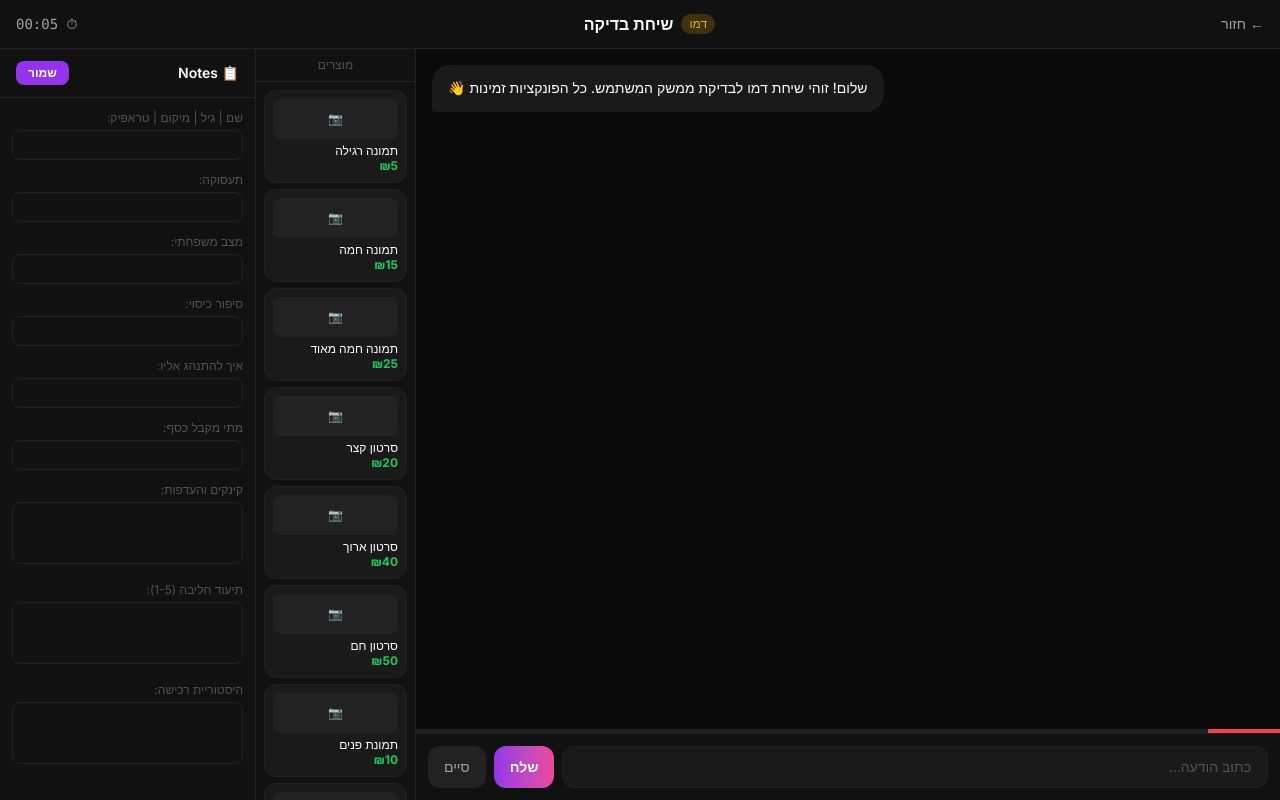
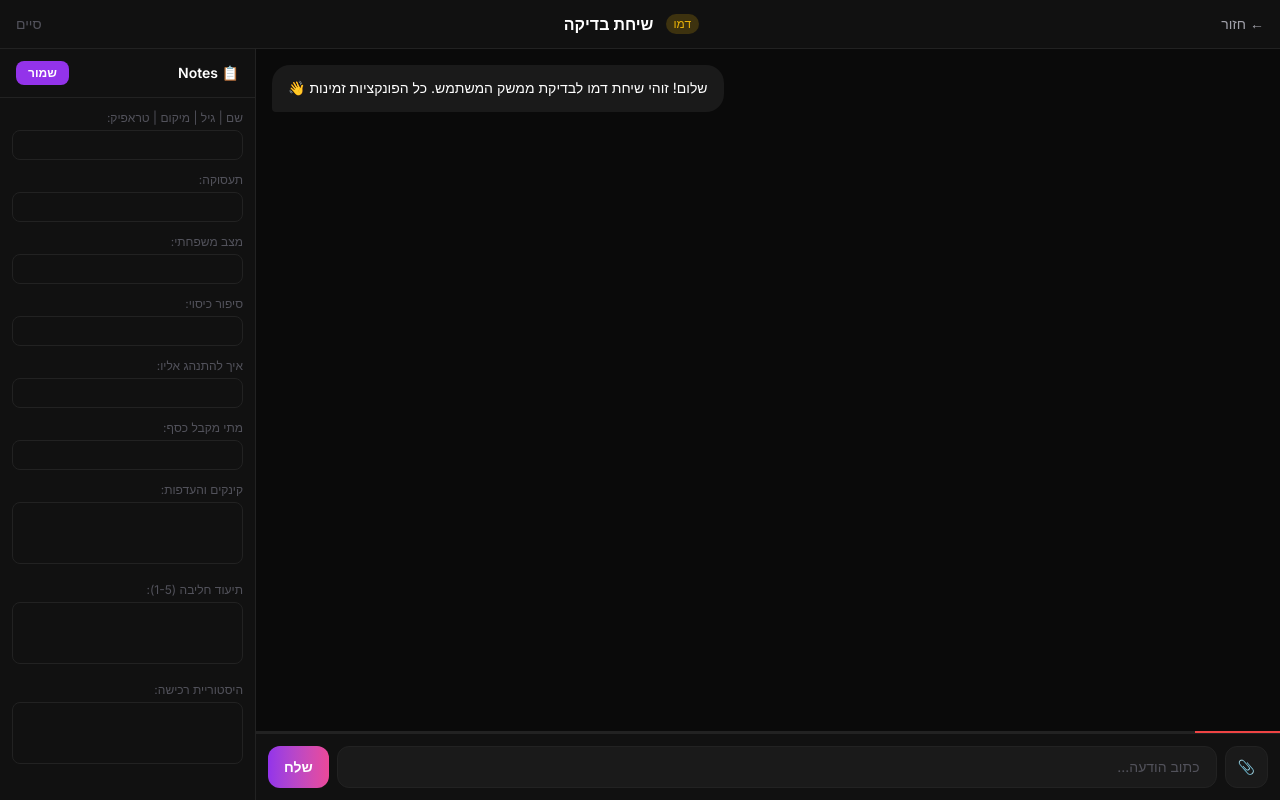
Before and after one commit to chatrecruitment-byte/Samilator, a Next.js app: page /chat/demo in a window 1280 px wide. Built offline with nearby package versions, Linux system fonts and the light colour scheme.

Commit message:
feat: products popup, notes on right, cleaner chat layout

```diff
--- a/app/chat/[sessionId]/page.tsx
+++ b/app/chat/[sessionId]/page.tsx
@@ -17,14 +17,13 @@ export default function ChatPage() {
   const [silenceProgress, setSilenceProgress] = useState(0)
   const [skillName, setSkillName] = useState('')
   const [skillId, setSkillId] = useState('')
-  const [elapsed, setElapsed] = useState(0)
+  const [showProducts, setShowProducts] = useState(false)
   const [showEndModal, setShowEndModal] = useState(false)
   const [ending, setEnding] = useState(false)
   const [silenceTimeout, setSilenceTimeout] = useState(60)
   const [totalRevenue, setTotalRevenue] = useState(0)
   const messagesEndRef = useRef<HTMLDivElement>(null)
   const silenceStartRef = useRef<number>(Date.now())
-  const startTimeRef = useRef<number>(Date.now())
 
   useEffect(() => {
     async function load() {
@@ -32,7 +31,6 @@ export default function ChatPage() {
       const { data: session } = await supabase.from('sessions').select('skill_name, skill_id').eq('id', sessionId).single()
       setSkillName(session?.skill_name || '')
       setSkillId(session?.skill_id || '')
-
       const res = await fetch('/api/admin/settings')
       const data = await res.json()
       const timeout = data.settings?.find((s: { key: string; value: string }) => s.key === 'silence_timeout_seconds')?.value
@@ -40,11 +38,6 @@ export default function ChatPage() {
     }
     load()
   }, [sessionId])
-
-  useEffect(() => {
-    const timer = setInterval(() => setElapsed(Math.floor((Date.now() - startTimeRef.current) / 1000)), 1000)
-    return () => clearInterval(timer)
-  }, [])
 
   const resetSilence = useCallback(() => {
     silenceStartRef.current = Date.now()
@@ -54,9 +47,7 @@ export default function ChatPage() {
   const handleSilence = useCallback(async () => {
     const res = await fetch(`/api/sessions/${sessionId}/silence`, { method: 'POST' })
     const data = await res.json()
-    if (data.reply) {
-      setMessages(prev => [...prev, { id: Date.now().toString(), role: 'assistant', content: data.reply }])
-    }
+    if (data.reply) setMessages(prev => [...prev, { id: Date.now().toString(), role: 'assistant', content: data.reply }])
     resetSilence()
   }, [sessionId, resetSilence])
 
@@ -73,8 +64,6 @@ export default function ChatPage() {
     messagesEndRef.current?.scrollIntoView({ behavior: 'smooth' })
   }, [messages, isTyping])
 
-  const formatTime = (s: number) => `${Math.floor(s / 60).toString().padStart(2, '0')}:${(s % 60).toString().padStart(2, '0')}`
-
   async function sendMessage() {
     if (!input.trim() || isTyping) return
     const text = input.trim()
@@ -82,16 +71,13 @@ export default function ChatPage() {
     resetSilence()
     setMessages(prev => [...prev, { id: Date.now().toString(), role: 'user', content: text }])
     setIsTyping(true)
-
     const res = await fetch(`/api/sessions/${sessionId}/message`, {
-      method: 'POST',
-      headers: { 'Content-Type': 'application/json' },
+      method: 'POST', headers: { 'Content-Type': 'application/json' },
       body: JSON.stringify({ content: text }),
     })
     const data = await res.json()
     setIsTyping(false)
     resetSilence()
-
     if (data.reply) setMessages(prev => [...prev, { id: (Date.now() + 1).toString(), role: 'assistant', content: data.reply }])
     if (data.purchase) {
       setMessages(prev => [...prev, { id: (Date.now() + 2).toString(), role: 'purchase', content: '', purchase: data.purchase }])
@@ -102,17 +88,16 @@ export default function ChatPage() {
 
   async function sendProduct(productId: number) {
     if (isTyping) return
+    setShowProducts(false)
     resetSilence()
     setIsTyping(true)
     const res = await fetch(`/api/sessions/${sessionId}/product`, {
-      method: 'POST',
-      headers: { 'Content-Type': 'application/json' },
+      method: 'POST', headers: { 'Content-Type': 'application/json' },
       body: JSON.stringify({ product_id: productId }),
     })
     const data = await res.json()
     setIsTyping(false)
     resetSilence()
-
     const product = PRODUCTS.find(p => p.id === productId)
     if (product) setMessages(prev => [...prev, { id: Date.now().toString(), role: 'user', content: `שלחתי לך הצעה: ${product.name} במחיר ₪${product.price}` }])
     if (data.reply) setMessages(prev => [...prev, { id: (Date.now() + 1).toString(), role: 'assistant', content: data.reply }])
@@ -133,31 +118,16 @@ export default function ChatPage() {
       {/* Header */}
       <div className="flex items-center justify-between px-4 py-3 bg-bg-secondary border-b border-bg-hover shrink-0">
         <button onClick={() => router.push('/dashboard')} className="text-text-secondary hover:text-text-primary transition-colors text-sm">← חזור</button>
-        <div className="flex items-center gap-4">
+        <div className="flex items-center gap-3">
           <span className="text-text-primary font-semibold">{skillName}</span>
           {totalRevenue > 0 && (
             <span className="bg-accent-green/20 text-accent-green text-xs font-bold px-2.5 py-1 rounded-full">₪{totalRevenue}</span>
           )}
         </div>
-        <span className="text-text-secondary text-sm font-mono">⏱ {formatTime(elapsed)}</span>
+        <button onClick={() => setShowEndModal(true)} className="text-text-muted hover:text-accent-red text-sm transition-colors">סיים</button>
       </div>
 
       <div className="flex flex-1 overflow-hidden">
-
-        {/* LEFT — Products panel */}
-        <div className="w-40 bg-bg-secondary border-l border-bg-hover overflow-y-auto flex flex-col shrink-0">
-          <p className="text-text-muted text-xs font-medium text-center py-2 border-b border-bg-hover">מוצרים</p>
-          <div className="flex flex-col gap-1.5 p-2">
-            {PRODUCTS.map(product => (
-              <button key={product.id} onClick={() => sendProduct(product.id)} disabled={isTyping}
-                className="bg-bg-card hover:bg-bg-hover border border-bg-hover rounded-xl p-2 text-right transition-colors disabled:opacity-50 w-full">
-                <div className="w-full h-10 bg-bg-hover rounded-lg mb-1 flex items-center justify-center text-text-muted text-xs">📷</div>
-                <p className="text-text-primary text-xs font-medium leading-tight truncate">{product.name}</p>
-                <p className="text-accent-green text-xs font-bold">₪{product.price}</p>
-              </button>
-            ))}
-          </div>
-        </div>
 
         {/* CENTER — Chat */}
         <div className="flex-1 flex flex-col overflow-hidden min-w-0">
@@ -196,28 +166,56 @@ export default function ChatPage() {
           </div>
 
           {/* Silence bar */}
-          <div className="h-1 bg-bg-hover shrink-0">
+          <div className="h-0.5 bg-bg-hover shrink-0">
             <div className="h-full bg-accent-red transition-all duration-500" style={{ width: `${silenceProgress}%` }} />
           </div>
 
           {/* Input */}
-          <div className="flex gap-2 p-3 bg-bg-secondary border-t border-bg-hover shrink-0">
-            <input value={input} onChange={e => setInput(e.target.value)}
-              onKeyDown={e => e.key === 'Enter' && sendMessage()}
-              placeholder="כתוב הודעה..."
-              className="flex-1 bg-bg-card border border-bg-hover rounded-xl px-4 py-2.5 text-text-primary placeholder-text-muted focus:outline-none focus:border-accent-purple text-sm" />
-            <button onClick={sendMessage} disabled={isTyping}
-              className="bg-gradient-to-r from-accent-purple to-accent-pink text-white px-4 py-2.5 rounded-xl hover:opacity-90 disabled:opacity-50 transition-opacity text-sm font-semibold">שלח</button>
-            <button onClick={() => setShowEndModal(true)}
-              className="bg-bg-hover text-text-secondary px-4 py-2.5 rounded-xl hover:bg-bg-card transition-colors text-sm">סיים</button>
+          <div className="relative p-3 bg-bg-secondary border-t border-bg-hover shrink-0">
+            <AnimatePresence>
+              {showProducts && (
+                <motion.div
+                  initial={{ opacity: 0, y: 10 }} animate={{ opacity: 1, y: 0 }} exit={{ opacity: 0, y: 10 }}
+                  className="absolute bottom-full left-3 right-3 mb-2 bg-bg-card border border-bg-hover rounded-2xl p-3 shadow-2xl z-10">
+                  <div className="flex items-center justify-between mb-3">
+                    <span className="text-text-primary font-semibold text-sm">שלח מוצר</span>
+                    <button onClick={() => setShowProducts(false)} className="text-text-muted hover:text-text-primary text-lg leading-none">×</button>
+                  </div>
+                  <div className="grid grid-cols-3 gap-2 max-h-64 overflow-y-auto">
+                    {PRODUCTS.map(product => (
+                      <button key={product.id} onClick={() => sendProduct(product.id)} disabled={isTyping}
+                        className="bg-bg-secondary hover:bg-bg-hover border border-bg-hover rounded-xl p-2 text-right transition-colors disabled:opacity-50">
+                        <div className="w-full h-12 bg-bg-hover rounded-lg mb-1.5 flex items-center justify-center text-lg">📷</div>
+                        <p className="text-text-primary text-xs font-medium leading-tight">{product.name}</p>
+                        <p className="text-accent-green text-xs font-bold">₪{product.price}</p>
+                      </button>
+                    ))}
+                  </div>
+                </motion.div>
+              )}
+            </AnimatePresence>
+
+            <div className="flex gap-2">
+              <button onClick={() => setShowProducts(!showProducts)}
+                className={`px-3 py-2.5 rounded-xl border transition-colors text-sm ${showProducts ? 'bg-accent-purple/20 border-accent-purple text-accent-purple' : 'bg-bg-card border-bg-hover text-text-secondary hover:text-text-primary'}`}>
+                📎
+              </button>
+              <input value={input} onChange={e => setInput(e.target.value)}
+                onKeyDown={e => e.key === 'Enter' && sendMessage()}
+                placeholder="כתוב הודעה..."
+                className="flex-1 bg-bg-card border border-bg-hover rounded-xl px-4 py-2.5 text-text-primary placeholder-text-muted focus:outline-none focus:border-accent-purple text-sm" />
+              <button onClick={sendMessage} disabled={isTyping}
+                className="bg-gradient-to-r from-accent-purple to-accent-pink text-white px-4 py-2.5 rounded-xl hover:opacity-90 disabled:opacity-50 transition-opacity text-sm font-semibold">
+                שלח
+              </button>
+            </div>
           </div>
         </div>
 
-        {/* RIGHT — Notes panel */}
+        {/* RIGHT — Notes */}
         <div className="w-64 bg-bg-secondary border-r border-bg-hover flex flex-col shrink-0 overflow-hidden">
           {skillId && <SkillNotes skillId={skillId} />}
         </div>
-
       </div>
 
       {/* End modal */}
--- a/app/chat/demo/page.tsx
+++ b/app/chat/demo/page.tsx
@@ -28,16 +28,11 @@ export default function DemoChatPage() {
   const [input, setInput] = useState('')
   const [isTyping, setIsTyping] = useState(false)
   const [silenceProgress, setSilenceProgress] = useState(0)
-  const [elapsed, setElapsed] = useState(0)
+  const [showProducts, setShowProducts] = useState(false)
   const [showEndModal, setShowEndModal] = useState(false)
+  const [totalRevenue, setTotalRevenue] = useState(0)
   const messagesEndRef = useRef<HTMLDivElement>(null)
   const silenceStartRef = useRef<number>(Date.now())
-  const startTimeRef = useRef<number>(Date.now())
-
-  useEffect(() => {
-    const timer = setInterval(() => setElapsed(Math.floor((Date.now() - startTimeRef.current) / 1000)), 1000)
-    return () => clearInterval(timer)
-  }, [])
 
   useEffect(() => {
     const interval = setInterval(() => {
@@ -56,8 +51,6 @@ export default function DemoChatPage() {
     messagesEndRef.current?.scrollIntoView({ behavior: 'smooth' })
   }, [messages, isTyping])
 
-  const formatTime = (s: number) => `${Math.floor(s / 60).toString().padStart(2, '0')}:${(s % 60).toString().padStart(2, '0')}`
-
   async function sendMessage() {
     if (!input.trim() || isTyping) return
     const text = input.trim()
@@ -66,11 +59,9 @@ export default function DemoChatPage() {
     setSilenceProgress(0)
     setMessages(prev => [...prev, { id: Date.now().toString(), role: 'user', content: text }])
     setIsTyping(true)
-
-    await new Promise(r => setTimeout(r, 1000 + Math.random() * 1000))
+    await new Promise(r => setTimeout(r, 800 + Math.random() * 800))
     setIsTyping(false)
     silenceStartRef.current = Date.now()
-
     const reply = DEMO_REPLIES[replyIndex % DEMO_REPLIES.length]
     replyIndex++
     setMessages(prev => [...prev, { id: (Date.now() + 1).toString(), role: 'assistant', content: reply }])
@@ -80,16 +71,17 @@ export default function DemoChatPage() {
     if (isTyping) return
     const product = PRODUCTS.find(p => p.id === productId)
     if (!product) return
+    setShowProducts(false)
     silenceStartRef.current = Date.now()
     setSilenceProgress(0)
     setMessages(prev => [...prev, { id: Date.now().toString(), role: 'user', content: `שלחתי לך הצעה: ${product.name} במחיר ₪${product.price}` }])
     setIsTyping(true)
-    await new Promise(r => setTimeout(r, 1200))
+    await new Promise(r => setTimeout(r, 1000))
     setIsTyping(false)
     silenceStartRef.current = Date.now()
-
     const accepted = Math.random() > 0.5
     if (accepted) {
+      setTotalRevenue(prev => prev + product.price)
       setMessages(prev => [
         ...prev,
         { id: (Date.now() + 1).toString(), role: 'assistant', content: 'בסדר, אני קונה! 💳' },
@@ -103,18 +95,22 @@ export default function DemoChatPage() {
   return (
     <div className="h-screen flex flex-col bg-bg-primary overflow-hidden">
       {/* Header */}
-      <div className="flex items-center justify-between px-4 py-3 bg-bg-secondary border-b border-bg-hover">
+      <div className="flex items-center justify-between px-4 py-3 bg-bg-secondary border-b border-bg-hover shrink-0">
         <button onClick={() => router.push('/dashboard')} className="text-text-secondary hover:text-text-primary transition-colors text-sm">← חזור</button>
-        <div className="flex items-center gap-2">
-          <span className="bg-accent-yellow/20 text-accent-yellow text-xs px-2 py-0.5 rounded-full">דמו</span>
+        <div className="flex items-center gap-3">
+          <span className="bg-accent-yellow/20 text-accent-yellow text-xs px-2 py-0.5 rounded-full font-medium">דמו</span>
           <span className="text-text-primary font-semibold">שיחת בדיקה</span>
+          {totalRevenue > 0 && (
+            <span className="bg-accent-green/20 text-accent-green text-xs font-bold px-2.5 py-1 rounded-full">₪{totalRevenue}</span>
+          )}
         </div>
-        <span className="text-text-secondary text-sm font-mono">⏱ {formatTime(elapsed)}</span>
+        <button onClick={() => setShowEndModal(true)} className="text-text-muted hover:text-accent-red text-sm transition-colors">סיים</button>
       </div>
 
       <div className="flex flex-1 overflow-hidden">
-        {/* Chat area */}
-        <div className="flex-1 flex flex-col overflow-hidden">
+
+        {/* CENTER — Chat */}
+        <div className="flex-1 flex flex-col overflow-hidden min-w-0">
           <div className="flex-1 overflow-y-auto p-4 space-y-3">
             <AnimatePresence initial={false}>
               {messages.map(msg => (
@@ -150,39 +146,59 @@ export default function DemoChatPage() {
           </div>
 
           {/* Silence bar */}
-          <div className="h-1 bg-bg-hover">
+          <div className="h-0.5 bg-bg-hover shrink-0">
             <div className="h-full bg-accent-red transition-all duration-500" style={{ width: `${silenceProgress}%` }} />
           </div>
 
           {/* Input */}
-          <div className="flex gap-2 p-3 bg-bg-secondary border-t border-bg-hover">
-            <input value={input} onChange={e => setInput(e.target.value)}
-              onKeyDown={e => e.key === 'Enter' && sendMessage()}
-              placeholder="כתוב הודעה..."
-              className="flex-1 bg-bg-card border border-bg-hover rounded-xl px-4 py-2.5 text-text-primary placeholder-text-muted focus:outline-none focus:border-accent-purple text-sm" />
-            <button onClick={sendMessage} disabled={isTyping}
-              className="bg-gradient-to-r from-accent-purple to-accent-pink text-white px-4 py-2.5 rounded-xl hover:opacity-90 disabled:opacity-50 transition-opacity text-sm font-semibold">שלח</button>
-            <button onClick={() => setShowEndModal(true)}
-              className="bg-bg-hover text-text-secondary px-4 py-2.5 rounded-xl hover:bg-bg-card transition-colors text-sm">סיים</button>
+          <div className="relative p-3 bg-bg-secondary border-t border-bg-hover shrink-0">
+            {/* Products popup */}
+            <AnimatePresence>
+              {showProducts && (
+                <motion.div
+                  initial={{ opacity: 0, y: 10 }}
+                  animate={{ opacity: 1, y: 0 }}
+                  exit={{ opacity: 0, y: 10 }}
+                  className="absolute bottom-full left-3 right-3 mb-2 bg-bg-card border border-bg-hover rounded-2xl p-3 shadow-2xl z-10"
+                >
+                  <div className="flex items-center justify-between mb-3">
+                    <span className="text-text-primary font-semibold text-sm">שלח מוצר</span>
+                    <button onClick={() => setShowProducts(false)} className="text-text-muted hover:text-text-primary text-lg leading-none">×</button>
+                  </div>
+                  <div className="grid grid-cols-3 gap-2 max-h-64 overflow-y-auto">
+                    {PRODUCTS.map(product => (
+                      <button key={product.id} onClick={() => sendProduct(product.id)} disabled={isTyping}
+                        className="bg-bg-secondary hover:bg-bg-hover border border-bg-hover rounded-xl p-2 text-right transition-colors disabled:opacity-50">
+                        <div className="w-full h-12 bg-bg-hover rounded-lg mb-1.5 flex items-center justify-center text-lg">📷</div>
+                        <p className="text-text-primary text-xs font-medium leading-tight">{product.name}</p>
+                        <p className="text-accent-green text-xs font-bold">₪{product.price}</p>
+                      </button>
+                    ))}
+                  </div>
+                </motion.div>
+              )}
+            </AnimatePresence>
+
+            <div className="flex gap-2">
+              <button
+                onClick={() => setShowProducts(!showProducts)}
+                className={`px-3 py-2.5 rounded-xl border transition-colors text-sm ${showProducts ? 'bg-accent-purple/20 border-accent-purple text-accent-purple' : 'bg-bg-card border-bg-hover text-text-secondary hover:text-text-primary'}`}
+              >
+                📎
+              </button>
+              <input value={input} onChange={e => setInput(e.target.value)}
+                onKeyDown={e => e.key === 'Enter' && sendMessage()}
+                placeholder="כתוב הודעה..."
+                className="flex-1 bg-bg-card border border-bg-hover rounded-xl px-4 py-2.5 text-text-primary placeholder-text-muted focus:outline-none focus:border-accent-purple text-sm" />
+              <button onClick={sendMessage} disabled={isTyping}
+                className="bg-gradient-to-r from-accent-purple to-accent-pink text-white px-4 py-2.5 rounded-xl hover:opacity-90 disabled:opacity-50 transition-opacity text-sm font-semibold">
+                שלח
+              </button>
+            </div>
           </div>
         </div>
 
-        {/* Products panel */}
-        <div className="w-40 bg-bg-secondary border-r border-bg-hover overflow-y-auto flex flex-col shrink-0">
-          <p className="text-text-muted text-xs font-medium text-center py-2 border-b border-bg-hover">מוצרים</p>
-          <div className="flex flex-col gap-1.5 p-2">
-            {PRODUCTS.map(product => (
-              <button key={product.id} onClick={() => sendProduct(product.id)} disabled={isTyping}
-                className="bg-bg-card hover:bg-bg-hover border border-bg-hover rounded-xl p-2 text-right transition-colors disabled:opacity-50 w-full">
-                <div className="w-full h-10 bg-bg-hover rounded-lg mb-1 flex items-center justify-center text-text-muted text-xs">📷</div>
-                <p className="text-text-primary text-xs font-medium leading-tight truncate">{product.name}</p>
-                <p className="text-accent-green text-xs font-bold">₪{product.price}</p>
-              </button>
-            ))}
-          </div>
-        </div>
-
-        {/* Notes panel */}
+        {/* RIGHT — Notes */}
         <div className="w-64 bg-bg-secondary border-r border-bg-hover flex flex-col shrink-0 overflow-hidden">
           <SkillNotesMock />
         </div>
```
